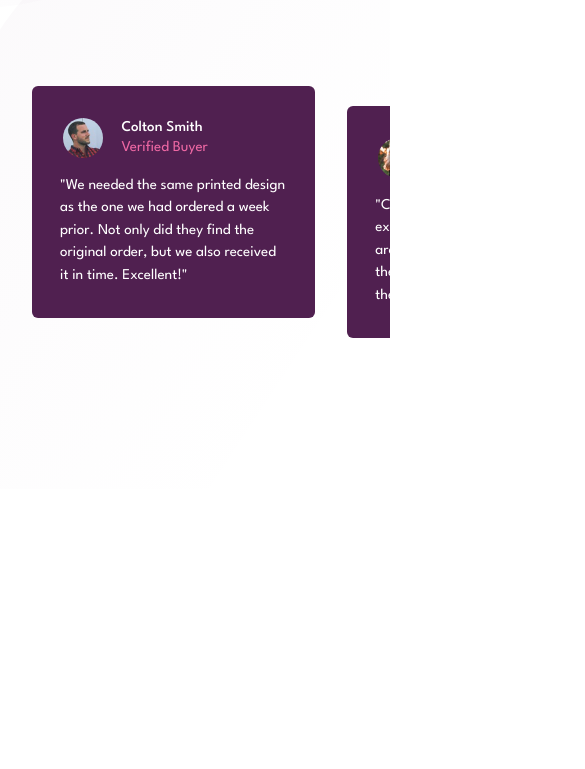
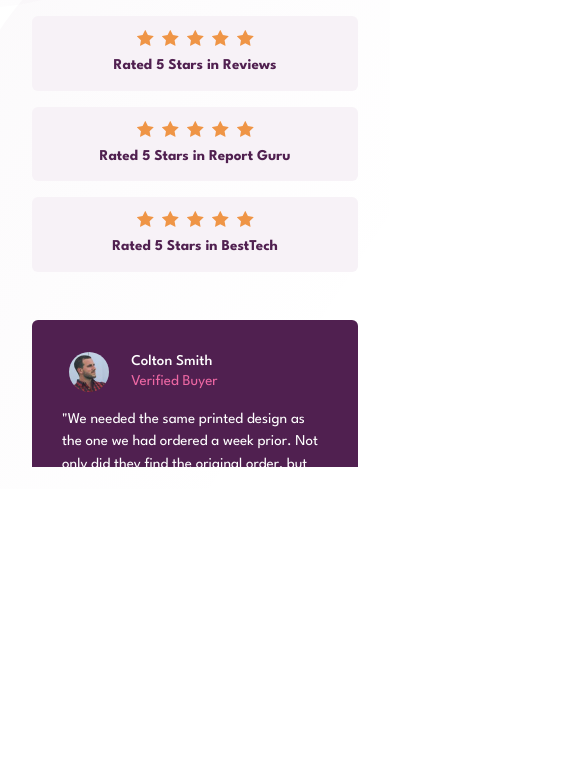
Before and after one commit to arey-dev/social-proof-section-page, a plain HTML site: page index.html in a window 390 px wide. Shown: the part 355-1124 px from the top of the page, 585 px wide, since content can reach past the window. Before the commit the page ends 844 px from the top, so only its background shows below. Drawn offline with Linux system fonts and the light colour scheme.

Commit message:
project done v1

```diff
--- a/styles/base.css
+++ b/styles/base.css
@@ -48,3 +48,11 @@ figure {
   padding: 0 !important;
   margin: -1px !important;
 }
+
+@media only screen and (max-width: 375px) {
+  body {
+    background:
+      url(../images/bg-pattern-top-mobile.svg) top left no-repeat,
+      url(../images/bg-pattern-bottom-mobile.svg) bottom right no-repeat;
+  }
+}
--- a/styles/index.css
+++ b/styles/index.css
@@ -1,14 +1,14 @@
 /* CLASSES */
 .container {
-  max-width: 1100px;
+  max-width: 1080px;
   min-width: 375px;
   width: 100%;
   height: 100%;
   max-height: 800px;
-  overflow: auto;
   margin: 0 auto;
   padding: 5rem 2rem;
 }
+
 
 .grid {
   display: grid;
@@ -33,7 +33,7 @@ main.container.grid {
     "caption . ratings"
     "reviews reviews reviews";
   grid-template-columns: 350px 1fr 500px;
-  grid-template-rows: auto minmax(1fr, 500px);
+  grid-template-rows: repeat(2, auto);
 }
 
 #caption {
@@ -50,6 +50,7 @@ main.container.grid {
 #caption p {
   color: var(--neutral-clr-dark);
   margin-top: 1.5rem;
+  font-weight: 500;
 }
 
 #ratings {
@@ -94,7 +95,7 @@ main.container.grid {
 #reviews article {
   background-color: var(--primary-clr-dark);
   color: var(--neutral-clr);
-  padding: 1.5rem 1.75rem;
+  padding: 1.5rem 1.875rem;
   border-radius: 0.375rem;
 }
 
@@ -137,3 +138,49 @@ article .name span {
 article p {
   padding-block: 0.5rem;
 }
+
+@media only screen and (max-width: 1080px) {
+  .container {
+    overflow: auto;
+  }
+}
+
+@media only screen and (max-width: 512px) {
+
+  main.container.grid {
+    grid-template-areas:
+      "caption"
+      "ratings"
+      "reviews";
+    grid-template-columns: 1fr;
+    gap: 3rem;
+  }
+
+  #caption {
+    text-align: center;
+  }
+
+  .ratings-flex {
+    flex-direction: column;
+    row-gap: 0.5rem;
+    padding: 0.875rem;
+  }
+
+  .img-wrapper-ratings {
+    width: 100%;
+    padding: unset;
+  }
+
+  .ratings-text {
+    text-align: center;
+  }
+
+  #reviews {
+    grid-template-columns: 1fr;
+    gap: 1rem;
+  }
+
+  #reviews article:nth-of-type(1n) {
+    margin: 0;
+  }
+}
```
